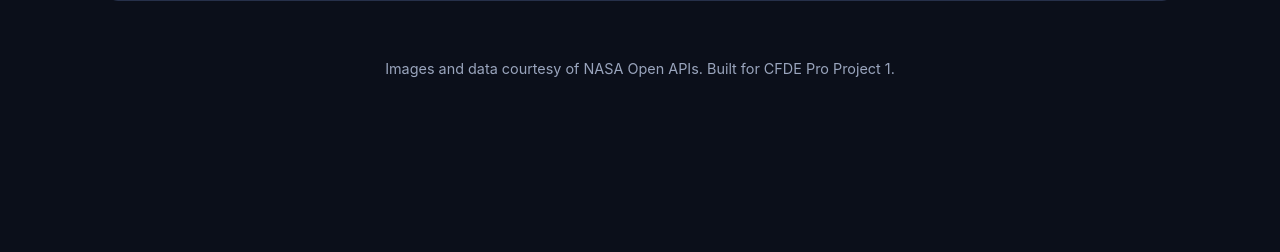
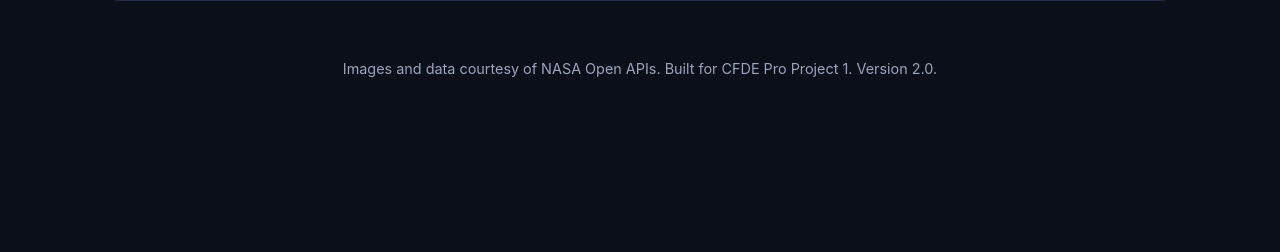
Before and after one commit to mapanya/nasa-space-gallery, a Flask app: page / in a window 1280 px wide. Shown: the part 425-677 px from the top of the page. Run offline with Flask 3, Linux system fonts and the light colour scheme; data that the repository does not hold is empty.

Commit message:
Update footer for version 2.0

```diff
--- a/templates/base.html
+++ b/templates/base.html
@@ -27,7 +27,7 @@
 
     <footer class="site-footer">
         Images and data courtesy of NASA Open APIs.
-        Built for CFDE Pro Project 1.
+        Built for CFDE Pro Project 1. Version 2.0.
     </footer>
 </body>
 </html>
```
